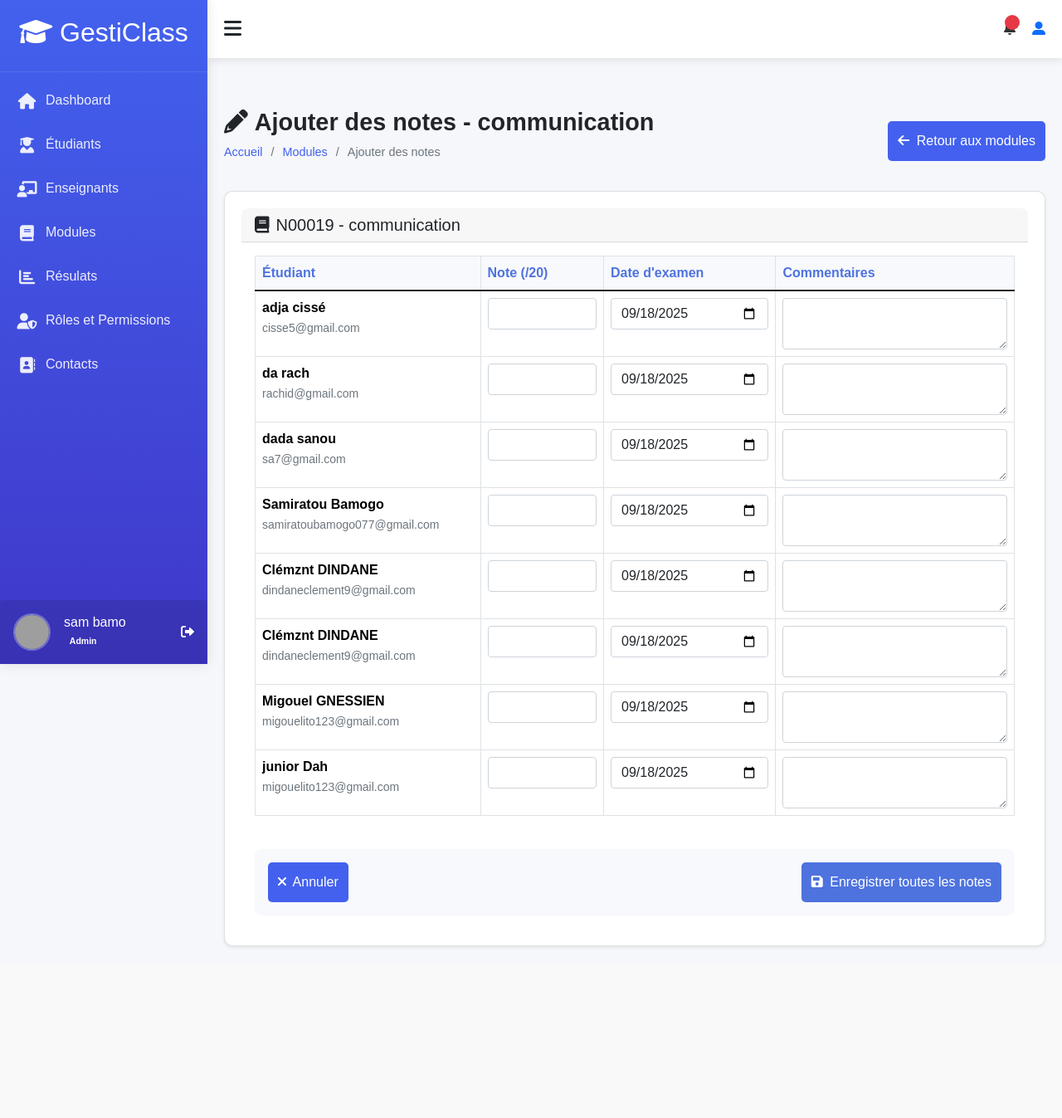
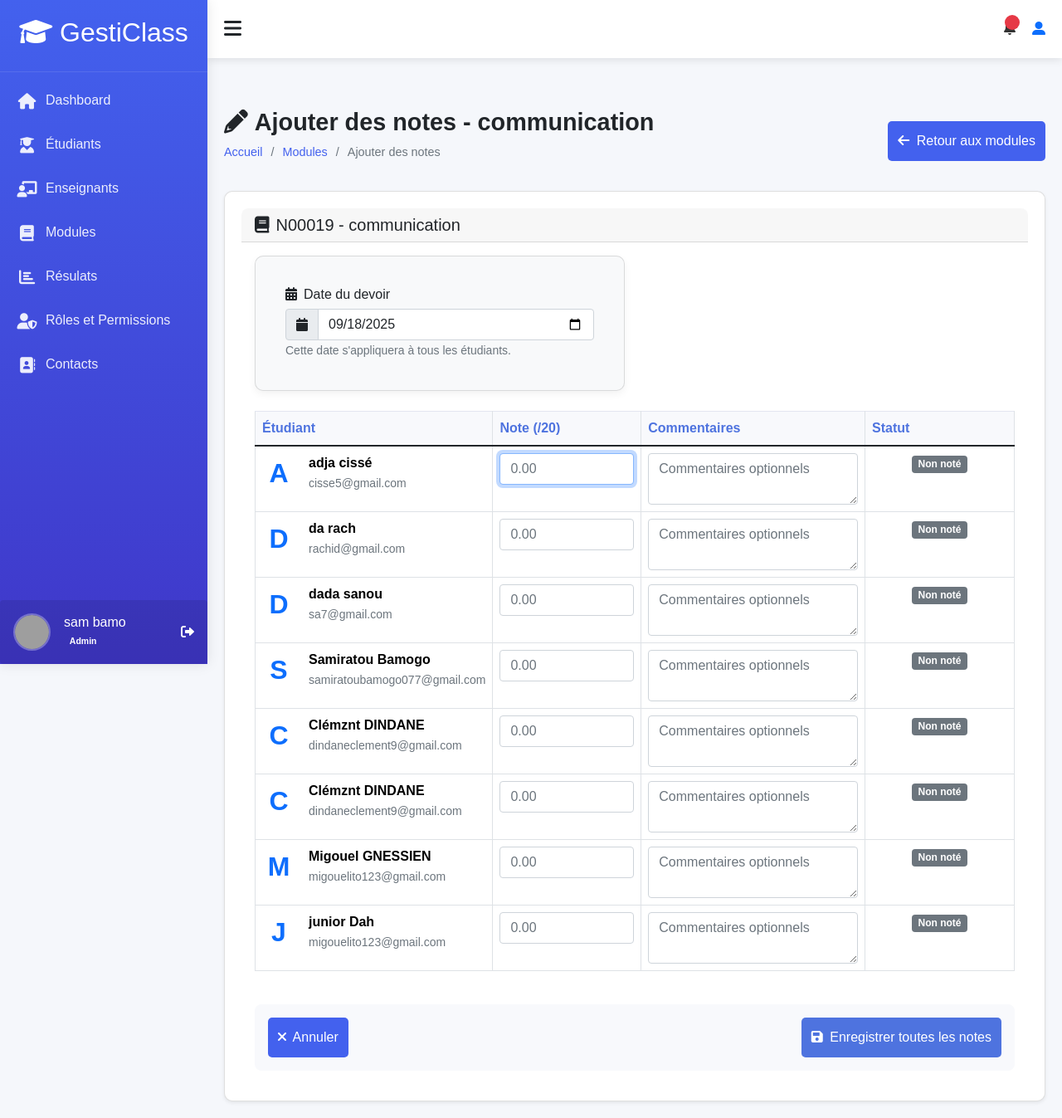
Before and after one commit to Sami-BMG/gestiClass-Projet-stage-L2, a Django app: page /accounts/module/4/add-grades/ in a window 1280 px wide. Shown: the whole page at 83% size. Before the commit the page ends 1142 px from the top, so only its background shows below. Run offline with Django 5.2, Linux system fonts and the light colour scheme; a user stored in the database is signed in; data comes from the database, SQL or seed files in the repository; both versions use the stored data as it was after the commit; grey boxes are pictures that could not be loaded.

Commit message:
tous les erreurs pris en compte, a heberger now

```diff
--- a/accounts/templates/modules/add_grades.html
+++ b/accounts/templates/modules/add_grades.html
@@ -12,13 +12,13 @@
                 <li>Ajouter des notes</li>
             </ul>
         </div>
-        <a href="{% url 'accounts:modules_list' %}" class="btn btn-outline-primary  text-white">
+        <a href="{% url 'accounts:modules_list' %}" class="btn btn-outline-primary text-white">
             <i class="fas fa-arrow-left me-1 text-white"></i> Retour aux modules
         </a>
     </div>
 
     <div class="card shadow-sm">
-        <div class="card-header " >
+        <div class="card-header">
             <h5 class="m-0">
                 <i class="fas fa-book me-2"></i>{{ module.code }} - {{ module.name }}
             </h5>
@@ -26,23 +26,53 @@
         <div class="card-body">
             <form method="post">
                 {% csrf_token %}
+
+                <!-- Section pour la date commune du devoir -->
+                <div class="row mb-4">
+                    <div class="col-md-6">
+                        <div class="card bg-light">
+                            <div class="card-body">
+                                <h6 class="card-title"><i class="fas fa-calendar-alt me-2"></i>Date du devoir</h6>
+                                <div class="input-group">
+                                    <span class="input-group-text"><i class="fas fa-calendar"></i></span>
+                                    <input type="date"
+                                           name="common_exam_date"
+                                           class="form-control"
+                                           value="{% now 'Y-m-d' %}"
+                                           required>
+                                </div>
+                                <small class="form-text text-muted">Cette date s'appliquera à tous les étudiants.</small>
+                            </div>
+                        </div>
+                    </div>
+                </div>
+
                 <div class="table-responsive">
                     <table class="table table-bordered table-hover">
                         <thead style="background-color: #f8f9fc;">
                             <tr>
-                                <th style="border-top: none;">Étudiant</th>
-                                <th style="border-top: none;">Note (/20)</th>
-                                <th style="border-top: none;">Date d'examen</th>
-                                <th style="border-top: none;">Commentaires</th>
+                                <th style="width: 30%;">Étudiant</th>
+                                <th style="width: 20%;">Note (/20)</th>
+                                <th style="width: 30%;">Commentaires</th>
+                                <th style="width: 20%;">Statut</th>
                             </tr>
                         </thead>
                         <tbody>
                             {% for student in students %}
                             <tr>
                                 <td>
-                                    <strong>{{ student.get_full_name }}</strong>
-                                    <br>
-                                    <small class="text-muted">{{ student.email }}</small>
+                                    <div class="d-flex align-items-center">
+                                        <div class="symbol symbol-circle symbol-40 me-3">
+                                            <div class="symbol-label fs-2 fw-bold text-primary bg-light-primary">
+                                                {{ student.get_full_name|first|upper }}
+                                            </div>
+                                        </div>
+                                        <div>
+                                            <strong>{{ student.get_full_name }}</strong>
+                                            <br>
+                                            <small class="text-muted">{{ student.email }}</small>
+                                        </div>
+                                    </div>
                                 </td>
                                 <td>
                                     <input type="number"
@@ -51,23 +81,33 @@
                                            min="0"
                                            max="20"
                                            step="0.01"
-                                           value="{% if existing_results.student.id %}{{ existing_results.student.id.score }}{% endif %}">
-                                </td>
-                                <td>
-                                    <input type="date"
-                                           name="exam_date_{{ student.id }}"
-                                           class="form-control"
-                                           value="{% if existing_results.student.id %}{{ existing_results.student.id.exam_date|date:'Y-m-d' %}{% else %}{% now 'Y-m-d' %}{% endif %}">
+                                           placeholder="0.00"
+                                           value="{% for result in existing_results %}{% if result.student.id == student.id %}{{ result.score }}{% endif %}{% endfor %}">
                                 </td>
                                 <td>
                                     <textarea name="comments_{{ student.id }}"
                                               class="form-control"
-                                              rows="2">{% if existing_results.student.id %}{{ existing_results.student.id.comments }}{% endif %}</textarea>
+                                              rows="2"
+                                              placeholder="Commentaires optionnels">{% for result in existing_results %}{% if result.student.id == student.id %}{{ result.comments }}{% endif %}{% endfor %}</textarea>
+                                </td>
+                                <td class="text-center">
+                                    {% for result in existing_results %}
+                                        {% if result.student.id == student.id %}
+                                            <span class="badge bg-success">Déjà noté</span>
+                                            <br>
+                                            <small class="text-muted">le {{ result.exam_date|date:"d/m/Y" }}</small>
+                                        {% endif %}
+                                    {% empty %}
+                                        <span class="badge bg-secondary">Non noté</span>
+                                    {% endfor %}
                                 </td>
                             </tr>
                             {% empty %}
                             <tr>
-                                <td colspan="4" class="text-center py-4">Aucun étudiant trouvé</td>
+                                <td colspan="4" class="text-center py-4">
+                                    <i class="fas fa-user-slash fa-2x text-muted mb-2"></i>
+                                    <p>Aucun étudiant trouvé pour ce module</p>
+                                </td>
                             </tr>
                             {% endfor %}
                         </tbody>
@@ -112,5 +152,75 @@
         background-color: #4e73df;
         color: white;
     }
+    .symbol {
+        display: inline-flex;
+        align-items: center;
+        justify-content: center;
+        border-radius: 50%;
+    }
+    .symbol-40 {
+        width: 40px;
+        height: 40px;
+    }
+    .symbol-label {
+        display: flex;
+        align-items: center;
+        justify-content: center;
+        font-weight: bold;
+    }
+    input[type="number"]::-webkit-outer-spin-button,
+    input[type="number"]::-webkit-inner-spin-button {
+        -webkit-appearance: none;
+        margin: 0;
+    }
+    input[type="number"] {
+        -moz-appearance: textfield;
+    }
 </style>
+
+<script>
+    document.addEventListener('DOMContentLoaded', function() {
+        // Focus sur le premier champ de note vide
+        const firstEmptyScore = document.querySelector('input[type="number"][value=""]');
+        if (firstEmptyScore) {
+            firstEmptyScore.focus();
+        }
+
+        // Validation des notes
+        const form = document.querySelector('form');
+        form.addEventListener('submit', function(e) {
+            let hasError = false;
+            const scoreInputs = document.querySelectorAll('input[type="number"]');
+
+            scoreInputs.forEach(input => {
+                if (input.value) {
+                    const score = parseFloat(input.value);
+                    if (score < 0 || score > 20) {
+                        input.style.borderColor = 'red';
+                        hasError = true;
+
+                        // Créer un message d'erreur
+                        if (!input.nextElementSibling || !input.nextElementSibling.classList.contains('error-message')) {
+                            const errorMsg = document.createElement('div');
+                            errorMsg.className = 'error-message text-danger small mt-1';
+                            errorMsg.textContent = 'La note doit être entre 0 et 20';
+                            input.parentNode.appendChild(errorMsg);
+                        }
+                    } else {
+                        input.style.borderColor = '';
+                        const errorMsg = input.parentNode.querySelector('.error-message');
+                        if (errorMsg) {
+                            errorMsg.remove();
+                        }
+                    }
+                }
+            });
+
+            if (hasError) {
+                e.preventDefault();
+                alert('Veuillez corriger les erreurs. Les notes doivent être entre 0 et 20.');
+            }
+        });
+    });
+</script>
 {% endblock %}
--- a/templates/models/base.html
+++ b/templates/models/base.html
@@ -3,17 +3,16 @@
     <head>
         <meta charset="UTF-8">
         <meta name="viewport" content="width=device-width, initial-scale=1.0">
-        <title> GestiClass</title>
+        <title>GestiClass</title>
         <link rel="stylesheet" href="https://cdnjs.cloudflare.com/ajax/libs/font-awesome/6.4.0/css/all.min.css">
         <link rel="stylesheet" href="https://cdn.jsdelivr.net/npm/bootstrap-icons@1.10.0/font/bootstrap-icons.css">
-        <link href="https://cdn.jsdelivr.net/npm/bootstrap@5.3.0/dist/css/bootstrap.min.css" rel="stylesheet">
-        <!-- Dans votre base.html -->
         <link href="https://cdn.jsdelivr.net/npm/bootstrap@5.3.0/dist/css/bootstrap.min.css" rel="stylesheet">
         <link href="https://cdn.jsdelivr.net/npm/bootstrap@5.3.0-alpha1/dist/css/bootstrap.min.css" rel="stylesheet">
         <link rel="stylesheet" href="https://cdnjs.cloudflare.com/ajax/libs/font-awesome/6.0.0/css/all.min.css">
         <link href="https://cdn.jsdelivr.net/npm/bootstrap@5.1.3/dist/css/bootstrap.min.css" rel="stylesheet">
         <script src="https://cdn.jsdelivr.net/npm/bootstrap@5.3.0/dist/js/bootstrap.bundle.min.js"></script>
         <style>
+            /* VOTRE STYLE EXISTANT (inchangé) */
             :root {
                 --primary: #4361ee;
                 --secondary: #3f37c9;
@@ -521,62 +555,17 @@
                 border-radius: 8px;
                 background-color: #f8f9fa;
             }
-
-            /* Sidebar */
-            .sidebar {
-                width: var(--sidebar-width); /* 250px */
-                transition: var(--transition);
-                /* ... le reste de ton CSS de sidebar ... */
-            }
-
-            .sidebar.collapsed {
-                width: 70px; /* Taille réduite */
-            }
-
-            .sidebar.collapsed .sidebar-header h3,
-            .sidebar.collapsed .user-profile img,
-            .sidebar.collapsed .user-info {
-                /* Cacher les éléments volumineux en mode réduit */
-                display: none;
-            }
-
-            /* S'assurer que le texte des liens est masqué */
-            .sidebar.collapsed .sidebar-menu ul li a span {
-                display: none;
-            }
-
-            .sidebar.collapsed .sidebar-menu i {
-                margin-right: 0; /* Centrer l'icône quand le texte disparaît */
-            }
-
-            /* Main Content */
-                .main-content {
-                    flex: 1;
-                    /* La marge de base doit être celle de la sidebar normale (250px) */
-                    margin-left: var(--sidebar-width);
-                    transition: var(--transition);
-                }
-
-                /* Ajout: Règle pour l'état "collapsed" */
-                .sidebar.collapsed ~ .main-content {
-                    /* Marge réduite à la largeur de la sidebar réduite (70px) */
-                    margin-left: 70px;
-                }
-
         </style>
     </head>
 
     <body>
-
-
-        <!-- Main Application (hidden by default) -->
-        <div class="" >
+        <!-- Main Application -->
+        <div>
             <!-- Sidebar -->
-
             {% include 'models/sidebar.html' %}
 
             <!-- Main Content -->
-            <div class="main-content">
+            <div class="main-content" id="main-content">
                 <!-- Header -->
                 {% include 'models/header.html' %}
 
@@ -690,28 +670,44 @@
                         logoutModal.show();
                     });
                 }
-
-                // Optionnel: Ajouter un événement de confirmation si l'utilisateur quitte la page
-                window.addEventListener('beforeunload', function(e) {
-                // Cette fonction peut être utilisée pour d'autres confirmations de navigation
-                });
             });
 
+            // Fonction pour basculer la sidebar
             function toggleSidebar() {
                 const sidebar = document.getElementById('sidebar');
                 const mainContent = document.getElementById('main-content');
-                        const header = document.getElementById('header');
+                const header = document.querySelector('.header');
 
-                        // Bascule la classe 'collapsed' sur tous les éléments
                 sidebar.classList.toggle('collapsed');
                 mainContent.classList.toggle('collapsed');
+
+                if (header) {
                     header.classList.toggle('collapsed');
                 }
+            }
+
+            // Fonction pour gérer la responsivité sur mobile
+            function handleMobileSidebar() {
+                const sidebar = document.getElementById('sidebar');
+                const mainContent = document.getElementById('main-content');
+
+                if (window.innerWidth <= 992) {
+                    sidebar.classList.remove('active');
+                    mainContent.classList.remove('collapsed');
+                }
+            }
+
+            // Écouter le redimensionnement de la fenêtre
+            window.addEventListener('resize', handleMobileSidebar);
+
+            // Initialiser au chargement
+            document.addEventListener('DOMContentLoaded', function() {
+                handleMobileSidebar();
+                setActiveMenu();
+            });
         </script>
 
-
         {% block extra_js %}
-
         {% endblock %}
     </body>
 </html>
--- a/templates/models/header.html
+++ b/templates/models/header.html
@@ -1,4 +1,4 @@
-<div class="header">
+<div class="header" id="header">
     <div class="toggle-sidebar" onclick="toggleSidebar()">
         <i class="fas fa-bars"></i>
     </div>
--- a/templates/models/sidebar.html
+++ b/templates/models/sidebar.html
@@ -1,40 +1,52 @@
 <div class="sidebar" id="sidebar">
-
     <div class="sidebar-header">
         <h2><i class="fas fa-graduation-cap text-white"></i> GestiClass</h2>
     </div>
     <div class="sidebar-menu">
         <ul>
-            <li><a href="{% url 'dashboard:dashboard' %}" class="active"><i class="fas fa-home"></i> Dashboard</a></li>
+            <li><a href="{% url 'dashboard:dashboard' %}" class="active">
+                <i class="fas fa-home"></i> <span>Dashboard</span>
+            </a></li>
 
-            <li><a href="{% url 'accounts:students_list' %}"><i class="fas fa-user-graduate"></i> Étudiants</a></li>
+            <li><a href="{% url 'accounts:students_list' %}">
+                <i class="fas fa-user-graduate"></i> <span>Étudiants</span>
+            </a></li>
 
             {% if perms.accounts.peut_acceder_aux_enseignants %}
-            <li><a href="{% url 'accounts:teachers_list' %}" ><i class="fas fa-chalkboard-teacher"></i> Enseignants</a></li>
+            <li><a href="{% url 'accounts:teachers_list' %}" >
+                <i class="fas fa-chalkboard-teacher"></i> <span>Enseignants</span>
+            </a></li>
             {% endif %}
 
             {% if perms.accounts.peut_acceder_module %}
-            <li><a href="{% url 'accounts:modules_list' %}"><i class="fas fa-book"></i> Modules</a></li>
+            <li><a href="{% url 'accounts:modules_list' %}">
+                <i class="fas fa-book"></i> <span>Modules</span>
+            </a></li>
             {% endif %}
 
-            <li><a href="{% url 'accounts:results_list' %}"><i class="fas fa-chart-bar"></i> Résulats</a></li>
+            <li><a href="{% url 'accounts:results_list' %}">
+                <i class="fas fa-chart-bar"></i> <span>Résulats</span>
+            </a></li>
+
             {% if perms.accounts.peut_acceder_aux_roles %}
-            <li><a href="{% url 'accounts:role_list' %}"><i class="fas fa-user-shield"></i> Rôles et Permissions</a></li>
+            <li><a href="{% url 'accounts:role_list' %}">
+                <i class="fas fa-user-shield"></i> <span>Rôles et Permissions</span>
+            </a></li>
             {% endif %}
 
-            <li><a href="{% url 'accounts:contact' %}"><i class="fas fa-address-book"></i> Contacts</a></li>
+            <li><a href="{% url 'accounts:contact' %}">
+                <i class="fas fa-address-book"></i> <span>Contacts</span>
+            </a></li>
         </ul>
     </div>
 
-    <div class="user-profile d-flex align-items-center p-3 rounded ">
+    <div class="user-profile d-flex align-items-center p-3 rounded">
         {% if user.photo %}
-            <!-- Photo réelle -->
             <img src="{{ user.photo.url }}"
                  alt="Photo de {{ user.get_full_name }}"
                  class="rounded-circle me-3"
                  style="width: 45px; height: 45px; object-fit: cover;">
         {% else %}
-            <!-- Avatar avec initiales -->
             <img src="https://ui-avatars.com/api/?name={{ user.first_name }}+{{ user.last_name }}&background=0D8ABC&color=fff&size=128"
                  alt="Avatar de {{ user.get_full_name }}"
                  class="rounded-circle me-3"
@@ -42,14 +54,14 @@
         {% endif %}
 
         <div class="user-info">
-            <h6 class="mb-0  ">{{ user.get_full_name }}</h6>
+            <h6 class="mb-0">{{ user.get_full_name }}</h6>
             <small>
                 {% if user.profil == 'student' %}
                     <span class="badge rounded-pill">Élève</span>
                 {% elif user.profil == 'teacher' %}
-                    <span class="badge rounded-pill" >Professeur</span>
+                    <span class="badge rounded-pill">Professeur</span>
                 {% elif user.profil == 'admin' %}
-                    <span class="badge rounded-pill" >Admin</span>
+                    <span class="badge rounded-pill">Admin</span>
                 {% endif %}
             </small>
         </div>
@@ -60,9 +72,4 @@
             </a>
         </div>
     </div>
-
-
-
-
-
 </div>
```
Also changed, not shown: other parts of templates/models/base.html (+40 -14 lines), accounts/templates/results/results_list.html (+6 -6 lines), accounts/templates/students/list.html (+5 -17 lines), db.sqlite3. Lines whose indentation alone changed are shown as unchanged.
